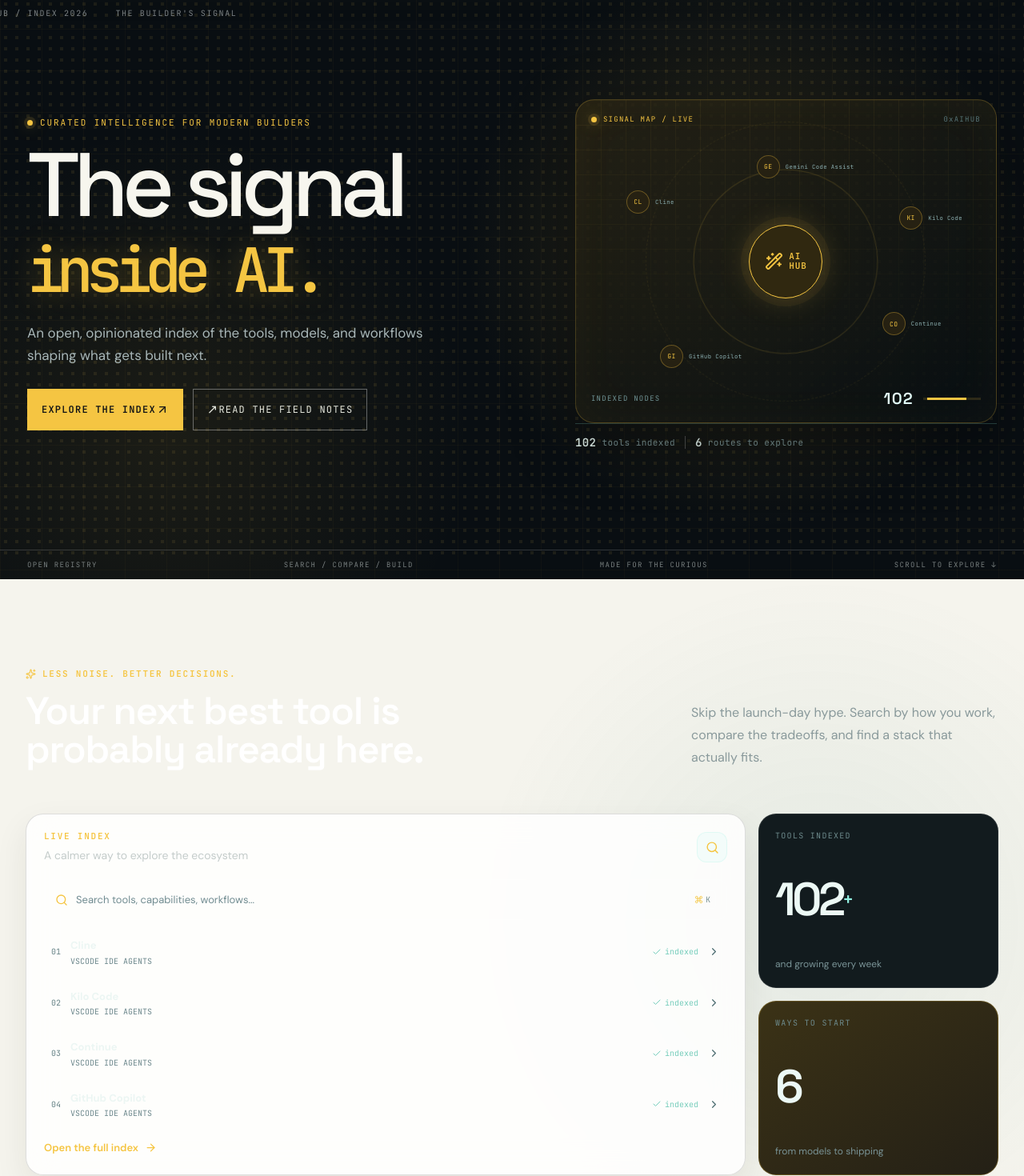
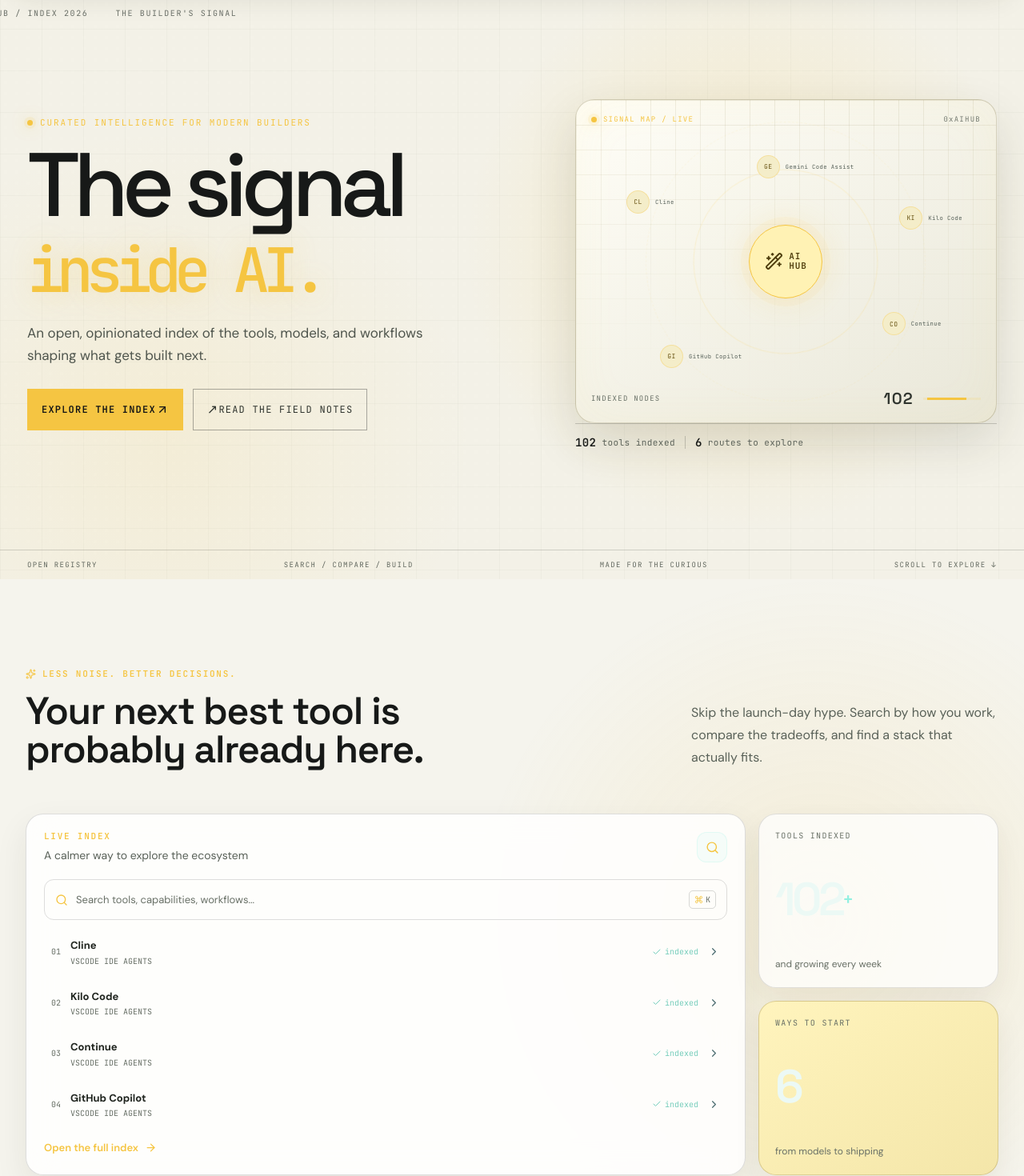
Before and after one commit to ali-raza-py/AI-HUB, a React (Vite) app in the folder website/: page / in a window 1280 px wide. Shown: the part 100-1570 px from the top of the page at 80% size. Built offline with nearby package versions, Linux system fonts and the light colour scheme.

Commit message:
fixed the light mode

```diff
--- a/website/src/index.css
+++ b/website/src/index.css
@@ -242,6 +242,41 @@
 [class*="hover\\:text-[#8fe5e5]"]:hover, [class*="hover\\:text-[#9becef]"]:hover, [class*="hover\\:text-[#7de0bc]"]:hover { color: #fff0a9 !important; }
 [class*="focus\\:border-[#7edce3]"]:focus { border-color: rgba(245,197,66,.55) !important; }
 
+html.light .homepage .premium-hero { background: #f3f1e7; color: #171918; }
+html.light .homepage .premium-hero::before { background-image: linear-gradient(rgba(72,70,46,.08) 1px, transparent 1px), linear-gradient(90deg, rgba(72,70,46,.08) 1px, transparent 1px); }
+html.light .homepage .premium-hero::after { background: radial-gradient(circle at 73% 44%, rgba(245,197,66,.2), transparent 22rem), radial-gradient(circle at 16% 76%, rgba(245,197,66,.1), transparent 24rem); }
+html.light .homepage .hero-headline { color: #171918; }
+html.light .homepage .hero-lede { color: #4f554d; }
+html.light .homepage .hero-secondary { border-color: rgba(23,25,24,.34); color: #30352f; }
+html.light .homepage .hero-proof { border-top-color: rgba(23,25,24,.2); color: #5f665e; }
+html.light .homepage .hero-proof strong { color: #171918; }
+html.light .homepage .hero-divider { background: rgba(23,25,24,.2); }
+html.light .homepage .hero-brand-strip { border-top-color: rgba(23,25,24,.16); color: #62685f; }
+html.light .homepage .hero-grid-meta { color: #6b7068; }
+html.light .homepage .signal-console { border-color: rgba(102,84,22,.25); background: linear-gradient(145deg, rgba(255,254,248,.96), rgba(232,230,216,.96)); box-shadow: inset 0 0 60px rgba(245,197,66,.06), 0 24px 60px rgba(53,49,27,.14); }
+html.light .homepage .signal-console::before { background-image: linear-gradient(rgba(116,99,38,.1) 1px, transparent 1px), linear-gradient(90deg, rgba(116,99,38,.1) 1px, transparent 1px); }
+html.light .homepage .console-top, html.light .homepage .console-readout { color: #687066; }
+html.light .homepage .console-top .mono { color: #73796f; }
+html.light .homepage .signal-node { color: #59635b; }
+html.light .homepage .signal-node span { background: #f4edc9; color: #655010; }
+html.light .homepage .signal-core { background: #fff2b4; color: #4d3c0b; }
+html.light .homepage .console-readout strong { color: #30352f; }
+html.light .homepage .section-intro > p { color: #596158; }
+html.light .homepage .home-overview { background: radial-gradient(circle at 80% 50%, rgba(245,197,66,.12), transparent 27rem); }
+html.light .homepage .category-section { border-color: rgba(23,25,24,.1); background: rgba(23,25,24,.025); }
+html.light .homepage [class*="text-white"] { color: #171918 !important; }
+html.light .homepage [class*="text-[#9aa5a8]"], html.light .homepage [class*="text-[#c4ccca]"] { color: #596158 !important; }
+html.light .homepage .explorer-search { border-color: rgba(23,25,24,.14); color: #687066; }
+html.light .homepage .explorer-search kbd { border-color: rgba(23,25,24,.16); color: #687066; }
+html.light .homepage .explorer-row { color: #4f584f; }
+html.light .homepage .explorer-row strong { color: #20251f; }
+html.light .homepage .explorer-row small, html.light .homepage .row-index { color: #687066; }
+html.light .homepage .metric-card, html.light .homepage .category-card, html.light .homepage .featured-card { background: rgba(255,255,255,.72); border-color: rgba(23,25,24,.13); color: #20251f; box-shadow: 0 14px 34px rgba(53,49,27,.07); }
+html.light .homepage .metric-card-accent { background: linear-gradient(145deg, #fff4bd, #f4e6a9); border-color: rgba(112,87,15,.24); }
+html.light .homepage .metric-label, html.light .homepage .metric-foot, html.light .homepage .tool-index { color: #687066; }
+html.light .homepage .category-card p, html.light .homepage .featured-card p { color: #596158; }
+html.light .homepage .category-card h3, html.light .homepage .featured-card h3 { color: #171918; }
+
 @keyframes float-slow { 0%, 100% { transform: translate3d(0, 0, 0); } 50% { transform: translate3d(0, -10px, 0); } }
 @keyframes pulse-ring { 0%, 100% { opacity: .35; transform: scale(.94); } 50% { opacity: .7; transform: scale(1); } }
 @keyframes aihub-in {
```
